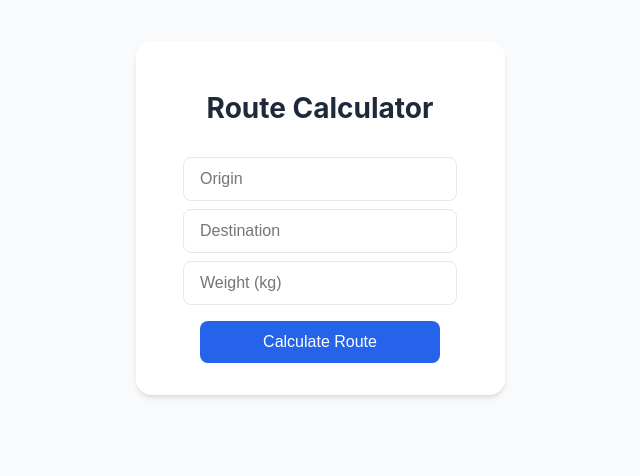
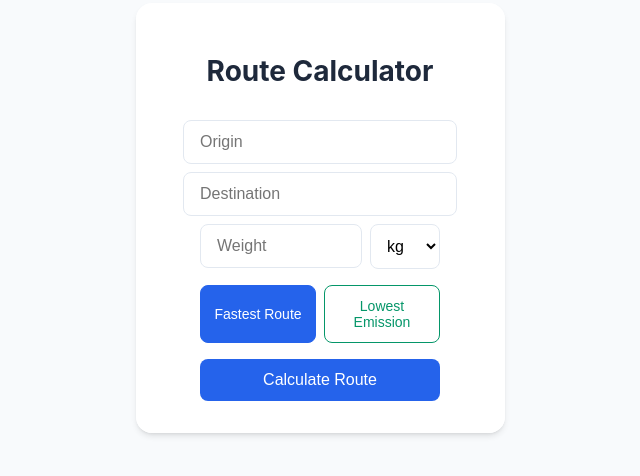
Before and after one commit to JuusoIsosuo/DemolaProject, a React (Vite) app in the folder frontend/: page / in a window 1280 px wide. Shown: the part 238-714 px from the top of the page, without its empty margins (352-992 px from the left). Built offline with nearby package versions, Linux system fonts and the light colour scheme; no server answers.

Commit message:
Route selection buttons added and improved UI a bit

```diff
--- a/frontend/src/components/Map.jsx
+++ b/frontend/src/components/Map.jsx
@@ -14,37 +14,63 @@ const GEOCODE_API = "https://api.mapbox.com/geocoding/v5/mapbox.places/";
 const PageContainer = styled.div`
   display: flex;
   flex-direction: column;
-  height: 100vh;
+  height: 90vh;
   padding: 20px;
-  gap: 20px;
-  max-height: 100vh;
+  gap: 15px;
+  max-height: 90vh;
   overflow: hidden;
 `;
 
 const SearchContainer = styled.div`
   display: flex;
-  gap: 20px;
+  justify-content: center;
+  align-items: center;
+  gap: 15px;
   padding: 10px 20px;
 `;
 
 const InputContainer = styled.div`
   display: flex;
   align-items: center;
-  gap: 10px;
 `;
 
 const SearchInput = styled.input`
-  padding: 12px;
-  border: 2px solid #e2e8f0;
-  border-radius: 8px;
-  width: 300px;
-  font-size: 16px;
+  padding: 8px 12px;
+  border: 1px solid #e2e8f0;
+  border-radius: 4px;
+  width: 200px;
+  font-size: 14px;
   transition: all 0.2s;
 
   &:focus {
     outline: none;
     border-color: #2563eb;
-    box-shadow: 0 0 0 3px rgba(37, 99, 235, 0.1);
+    box-shadow: 0 0 0 2px rgba(37, 99, 235, 0.1);
+  }
+`;
+
+const WeightContainer = styled.div`
+  display: flex;
+  align-items: center;
+  gap: 5px;
+`;
+
+const WeightInput = styled(SearchInput)`
+  width: 80px;
+`;
+
+const UnitSelect = styled.select`
+  padding: 8px;
+  border: 1px solid #e2e8f0;
+  border-radius: 4px;
+  font-size: 14px;
+  background-color: white;
+  cursor: pointer;
+  width: 60px;
+
+  &:focus {
+    outline: none;
+    border-color: #2563eb;
   }
 `;
 
@@ -53,18 +79,68 @@ const SwapButton = styled.button`
   color: white;
   border: none;
   border-radius: 50%;
-  width: 40px;
-  height: 40px;
+  width: 32px;
+  height: 32px;
   display: flex;
   align-items: center;
   justify-content: center;
   cursor: pointer;
   transition: all 0.2s;
-  margin: 0 10px;
+  margin: 0 5px;
 
   &:hover {
     background-color: #1d4ed8;
-    transform: scale(1.05);
+  }
+`;
+
+const CalculateButton = styled.button`
+  padding: 8px 16px;
+  background-color: #2563eb;
+  color: white;
+  border: none;
+  border-radius: 4px;
+  cursor: pointer;
+  font-size: 14px;
+  transition: all 0.2s;
+
+  &:hover {
+    background-color: #1d4ed8;
+  }
+
+  &:disabled {
+    background-color: #93c5fd;
+    cursor: not-allowed;
+  }
+`;
+
+const RouteTypeSelect = styled.div`
+  display: flex;
+  gap: 10px;
+  margin-left: 10px;
+`;
+
+const RouteTypeButton = styled.button`
+  padding: 8px 16px;
+  background-color: ${props => {
+    if (props.active) {
+      return props.isGreen ? '#059669' : '#2563eb';
+    }
+    return 'white';
+  }};
+  color: ${props => props.active ? 'white' : props.isGreen ? '#059669' : '#2563eb'};
+  border: 1px solid ${props => props.isGreen ? '#059669' : '#2563eb'};
+  border-radius: 4px;
+  cursor: pointer;
+  font-size: 14px;
+  transition: all 0.2s;
+
+  &:hover {
+    background-color: ${props => {
+      if (props.active) {
+        return props.isGreen ? '#047857' : '#1d4ed8';
+      }
+      return '#f8fafc';
+    }};
   }
 `;
 
@@ -116,9 +192,10 @@ const Map = () => {
   const [routeData, setRouteData] = useState(null);
   const [isLoading, setIsLoading] = useState(false);
   const [mapInitialized, setMapInitialized] = useState(false);
-  const [routeToShow, setRouteToShow] = useState('green');
+  const [routeType, setRouteType] = useState(location.state?.routeType || 'fastest');
   const [selectedRoute, setSelectedRoute] = useState(null);
   const [selectedSegment, setSelectedSegment] = useState(null);
+  const [weightUnit, setWeightUnit] = useState(location.state?.weightUnit || 'kg');
 
   // Convert address to coordinates using Mapbox Geocoding API
   const getCoordinates = async (address) => {
@@ -257,7 +334,7 @@ const Map = () => {
         showRoutes(response.data);
 
         // Avataan sivupalkki automaattisesti ensimmäisellä reitillä
-        const routeData = routeToShow === 'green' ? response.data.lowestEmission : response.data.fastest;
+        const routeData = routeType === 'fastest' ? response.data.fastest : response.data.lowestEmission;
         if (routeData.geojson.features.length > 0) {
           handleRouteClick(routeData.geojson.features[0], routeData);
         }
@@ -284,10 +361,20 @@ const Map = () => {
 
   // Update route that is shown
   useEffect(() => {
-    if ( routeData ) {
+    if (routeData) {
       showRoutes(routeData);
     }
-  }, [routeToShow]);
+  }, [routeType, routeData]);
+
+  // Add new useEffect for updating route information when route type changes
+  useEffect(() => {
+    if (routeData) {
+      const currentRoute = routeType === 'fastest' ? routeData.fastest : routeData.lowestEmission;
+      if (currentRoute.geojson.features.length > 0) {
+        handleRouteClick(currentRoute.geojson.features[0], currentRoute);
+      }
+    }
+  }, [routeType]);
 
   const handleSubmit = async (e) => {
     e.preventDefault();
@@ -317,14 +404,14 @@ const Map = () => {
       map.current.removeSource('highlighted-route');
     }
 
-    const routeData = routeToShow === 'green' ? data.lowestEmission : data.fastest;
+    const routeData = routeType === 'fastest' ? data.fastest : data.lowestEmission;
 
     map.current.addSource('routes', {
       type: 'geojson',
       data: routeData.geojson,
     });
 
-    // Lisätään reitit
+    // Add routes for each transport type
     ['sea', 'air', 'truck', 'rail'].forEach(transportType => {
       map.current.addLayer({
         id: `route-${transportType}`,
@@ -339,7 +426,7 @@ const Map = () => {
         filter: ['==', 'transport', transportType],
       });
 
-      // Lisätään click event jokaiselle reittityypille
+      // Add click event for each route type
       map.current.on('click', `route-${transportType}`, (e) => {
         if (e.features.length > 0) {
           const clickedFeature = e.features[0];
@@ -347,7 +434,7 @@ const Map = () => {
         }
       });
 
-      // Lisätään hover-efekti
+      // Add hover effect
       map.current.on('mouseenter', `route-${transportType}`, () => {
         map.current.getCanvas().style.cursor = 'pointer';
       });
@@ -357,7 +444,8 @@ const Map = () => {
       });
     });
 
-    // Fit the map to the route bounds
+    // Only fit bounds when calculating new route, not when switching route types
+    if (!map.current.getSource('routes')) {
       const coordinates = routeData.geojson.features[0].geometry.coordinates;
       const bounds = coordinates.reduce((bounds, coord) => {
         return bounds.extend(coord);
@@ -368,6 +456,7 @@ const Map = () => {
         pitch: 0,
         bearing: 0
       });
+    }
   }
 
   // Lisätään apufunktioita
@@ -429,7 +518,10 @@ const Map = () => {
   const handleRouteClick = (feature, route) => {
     setSelectedSegment(null);
 
-    const weightValue = parseFloat(weight) || 1; // Default to 1 if no weight entered
+    let weightValue = parseFloat(weight) || 1; // Default to 1 if no weight entered
+    if (weightUnit === 't') {
+      weightValue = weightValue * 1000; // Convert tons to kg
+    }
 
     setSelectedRoute({
       length: route.totalDistance.toFixed(0) || '-',
@@ -446,7 +538,6 @@ const Map = () => {
   return (
     <PageContainer>
       <SearchContainer>
-        <InputContainer>
         <SearchInput
           type="text"
           placeholder="Origin"
@@ -465,29 +556,42 @@ const Map = () => {
           value={destination}
           onChange={(e) => setDestination(e.target.value)}
         />
-          <SearchInput
+        <WeightContainer>
+          <WeightInput
             type="number"
-            placeholder="Weight (kg)"
+            placeholder="Weight"
             value={weight}
             onChange={(e) => setWeight(e.target.value)}
-            style={{ width: '150px' }}
           />
-          <button
+          <UnitSelect
+            value={weightUnit}
+            onChange={(e) => setWeightUnit(e.target.value)}
+          >
+            <option value="kg">kg</option>
+            <option value="t">t</option>
+          </UnitSelect>
+        </WeightContainer>
+        <CalculateButton
           onClick={handleSubmit}
           disabled={isLoading}
-            style={{
-              padding: '8px 20px',
-              backgroundColor: '#2563eb',
-              color: 'white',
-              border: 'none',
-              borderRadius: '8px',
-              cursor: 'pointer',
-              fontSize: '16px'
-            }}
         >
           {isLoading ? 'Calculating...' : 'Calculate Route'}
-          </button>
-        </InputContainer>
+        </CalculateButton>
+        <RouteTypeSelect>
+          <RouteTypeButton
+            active={routeType === 'fastest'}
+            onClick={() => setRouteType('fastest')}
+          >
+            Fastest Route
+          </RouteTypeButton>
+          <RouteTypeButton
+            active={routeType === 'green'}
+            onClick={() => setRouteType('green')}
+            isGreen={true}
+          >
+            Lowest Emission
+          </RouteTypeButton>
+        </RouteTypeSelect>
       </SearchContainer>
 
       <MapContainer>
--- a/frontend/src/pages/Home.jsx
+++ b/frontend/src/pages/Home.jsx
@@ -42,6 +42,69 @@ const Input = styled.input`
   }
 `;
 
+const WeightContainer = styled.div`
+  display: flex;
+  align-items: center;
+  gap: 0.5rem;
+  max-width: 240px;
+  margin: 0.5rem auto;
+`;
+
+const WeightInput = styled(Input)`
+  margin: 0;
+  flex: 1;
+`;
+
+const UnitSelect = styled.select`
+  padding: 0.75rem;
+  border: 1px solid #e2e8f0;
+  border-radius: 0.5rem;
+  font-size: 1rem;
+  background-color: white;
+  cursor: pointer;
+  width: 70px;
+  transition: all 0.2s ease;
+
+  &:focus {
+    outline: none;
+    border-color: #2563eb;
+    box-shadow: 0 0 0 3px rgba(37, 99, 235, 0.1);
+  }
+`;
+
+const RouteTypeSelect = styled.div`
+  display: flex;
+  gap: 0.5rem;
+  max-width: 240px;
+  margin: 1rem auto;
+`;
+
+const RouteTypeButton = styled.button`
+  flex: 1;
+  padding: 0.75rem;
+  background-color: ${props => {
+    if (props.active) {
+      return props.isGreen ? '#059669' : '#2563eb';
+    }
+    return 'white';
+  }};
+  color: ${props => props.active ? 'white' : props.isGreen ? '#059669' : '#2563eb'};
+  border: 1px solid ${props => props.isGreen ? '#059669' : '#2563eb'};
+  border-radius: 0.5rem;
+  font-size: 0.875rem;
+  cursor: pointer;
+  transition: all 0.2s;
+
+  &:hover {
+    background-color: ${props => {
+      if (props.active) {
+        return props.isGreen ? '#047857' : '#1d4ed8';
+      }
+      return '#f8fafc';
+    }};
+  }
+`;
+
 const Button = styled.button`
   width: 100%;
   max-width: 240px;
@@ -74,6 +137,8 @@ const Home = () => {
   const [origin, setOrigin] = useState('');
   const [destination, setDestination] = useState('');
   const [weight, setWeight] = useState('');
+  const [weightUnit, setWeightUnit] = useState('kg');
+  const [routeType, setRouteType] = useState('fastest');
   const navigate = useNavigate();
 
   const handleSubmit = (e) => {
@@ -84,6 +149,8 @@ const Home = () => {
           origin,
           destination,
           weight,
+          weightUnit,
+          routeType,
           shouldCalculateRoute: true
         }
       });
@@ -111,13 +178,38 @@ const Home = () => {
             value={destination}
             onChange={(e) => setDestination(e.target.value)}
           />
-          <Input
-            type="number"
-            placeholder="Weight (kg)"
-            value={weight}
-            onChange={(e) => setWeight(e.target.value)}
-            style={{ maxWidth: '240px' }}
-          />
+          <WeightContainer>
+            <WeightInput
+              type="number"
+              placeholder="Weight"
+              value={weight}
+              onChange={(e) => setWeight(e.target.value)}
+            />
+            <UnitSelect
+              value={weightUnit}
+              onChange={(e) => setWeightUnit(e.target.value)}
+            >
+              <option value="kg">kg</option>
+              <option value="t">t</option>
+            </UnitSelect>
+          </WeightContainer>
+          <RouteTypeSelect>
+            <RouteTypeButton
+              type="button"
+              active={routeType === 'fastest'}
+              onClick={() => setRouteType('fastest')}
+            >
+              Fastest Route
+            </RouteTypeButton>
+            <RouteTypeButton
+              type="button"
+              active={routeType === 'green'}
+              onClick={() => setRouteType('green')}
+              isGreen={true}
+            >
+              Lowest Emission
+            </RouteTypeButton>
+          </RouteTypeSelect>
           <Button type="submit">Calculate Route</Button>
         </Form>
       </motion.div>
```
Lines whose indentation alone changed are shown as unchanged.
